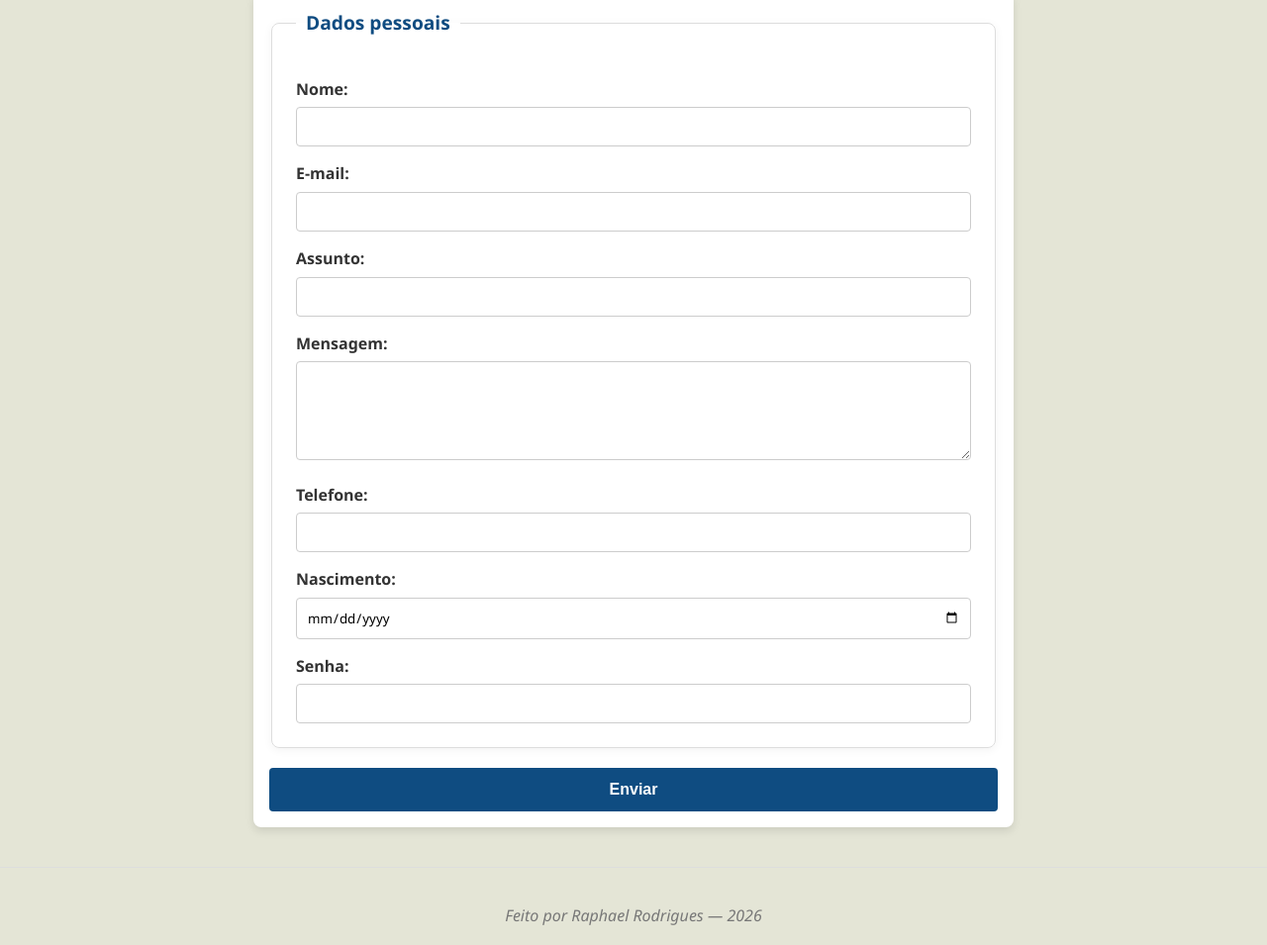
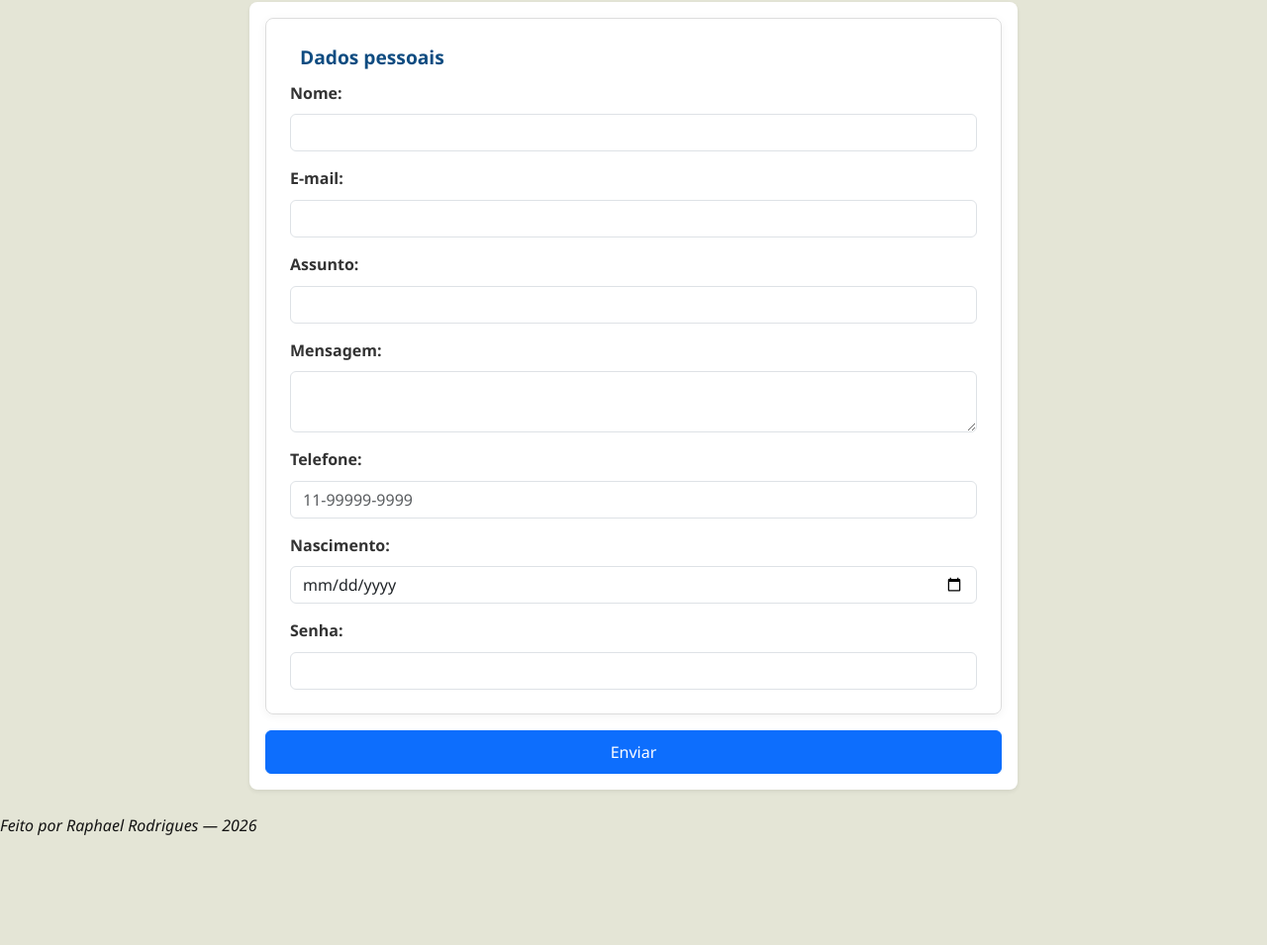
Before and after one commit to raphaelr0drigues/site-pessoal, a plain HTML site: page formulario.html in a window 1280 px wide. Shown: the part 220-1175 px from the top of the page at 99% size. After the commit the page ends 1083 px from the top, so only its background shows below. Drawn offline with nearby package versions, Linux system fonts and the light colour scheme.

Commit message:
feat: melhora o estilo e a estrutura do formulário com o bootstrap

```diff
--- a/formulario.html
+++ b/formulario.html
@@ -4,11 +4,12 @@
     <meta charset="UTF-8">
     <meta name="viewport" content="width=device-width, initial-scale=1.0">
     <title>Formulário</title>
+    <link href="https://cdn.jsdelivr.net/npm/bootstrap@5.3.8/dist/css/bootstrap.min.css" rel="stylesheet">
     <link rel="stylesheet" href="css/estilos.css">
 </head>
 <body>
     <header class="site-header">
-        <button id="theme-toggle" class="theme-btn">Alternar Tema</button>
+        <button id="theme-toggle" class="theme-btn btn btn-sm" aria-pressed="false">Alternar Tema</button>
         <nav class="menu" aria-label="Navegação principal">
             <ul>
                 <li><a href="index.html">Início</a></li>
@@ -21,33 +22,33 @@
         <h1>Formulário de Contato</h1>
     </header>
 
-    <main class="form-grid">
-        <div class="cartao">
+    <main class="container form-grid">
+        <div class="cartao shadow-sm">
             <form>
-                <div id="form-feedback" class="feedback-message"></div>
+                <div id="form-feedback" class="feedback-message" role="alert"></div>
                 <fieldset>
                     <legend>Dados pessoais</legend>
-                    <label for="nome">Nome:</label>
-                    <input type="text" id="nome" required>
-                    <label for="email">E-mail:</label>
-                    <input type="email" id="email" required>
-                    <label for="assunto">Assunto:</label>
-                    <input type="text" id="assunto" required>
-                    <label for="mensagem">Mensagem:</label>
-                    <textarea id="mensagem" required></textarea>
-                    <label for="tel">Telefone:</label>
-                    <input type="tel" id="tel" pattern="[0-9]{2}-[0-9]{5}-[0-9]{4}">
-                    <label for="nasc">Nascimento:</label>
-                    <input type="date" id="nasc">
-                    <label for="senha">Senha:</label>
-                    <input type="password" id="senha" required minlength="8">
+                    <label for="nome" class="form-label">Nome:</label>
+                    <input type="text" id="nome" class="form-control" required>
+                    <label for="email" class="form-label">E-mail:</label>
+                    <input type="email" id="email" class="form-control" required>
+                    <label for="assunto" class="form-label">Assunto:</label>
+                    <input type="text" id="assunto" class="form-control" required>
+                    <label for="mensagem" class="form-label">Mensagem:</label>
+                    <textarea id="mensagem" class="form-control" required></textarea>
+                    <label for="tel" class="form-label">Telefone:</label>
+                    <input type="tel" id="tel" class="form-control" pattern="[0-9]{2}-[0-9]{5}-[0-9]{4}" placeholder="11-99999-9999">
+                    <label for="nasc" class="form-label">Nascimento:</label>
+                    <input type="date" id="nasc" class="form-control">
+                    <label for="senha" class="form-label">Senha:</label>
+                    <input type="password" id="senha" class="form-control" required minlength="8">
                 </fieldset>
-                <button type="submit">Enviar</button>
+                <button type="submit" class="btn btn-primary w-100 mt-3">Enviar</button>
             </form>
         </div>
     </main>
 
-    <footer style="text-align: center; margin-top: 40px; padding-top: 20px; border-top: 1px solid #ddd; color: #777;">
+    <footer class="site-footer">
         <p><em>Feito por Raphael Rodrigues — 2026</em></p>
     </footer>
     <script src="js/scripts.js"></script>
```
